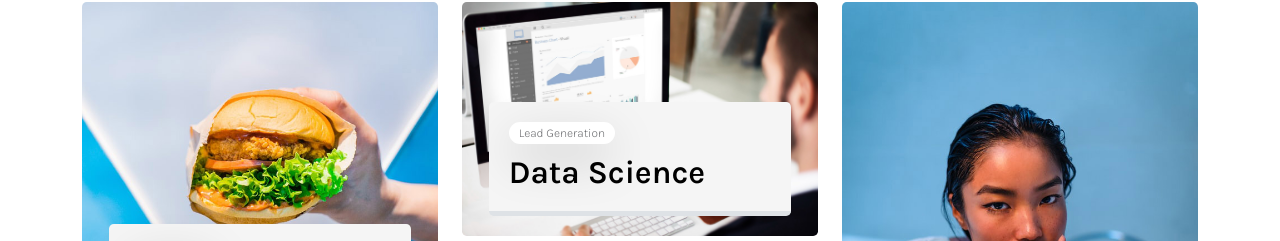
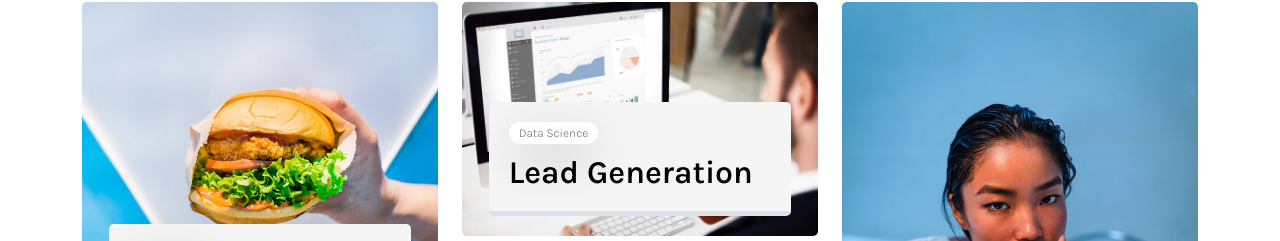
Before and after one commit to TGANDTechnologies/TGAND-Tech-Dot-Com, a plain HTML site: page index.html in a window 1280 px wide. Shown: the part 2600-2841 px from the top of the page. Drawn offline with Linux system fonts and the light colour scheme.

Commit message:
Update index.html

```diff
--- a/index.html
+++ b/index.html
@@ -319,9 +319,9 @@
                                 </div>
 
                                 <div class="work-text-info">
-                                    <small class="work-tag bg-white shadow-lg">Lead Generation</small>
+                                    <small class="work-tag bg-white shadow-lg">Data Science</small>
 
-                                    <h4 class="work-title">Data Science</h4>
+                                    <h4 class="work-title">Lead Generation</h4>
                                 </div>
                             </div>
 
```
